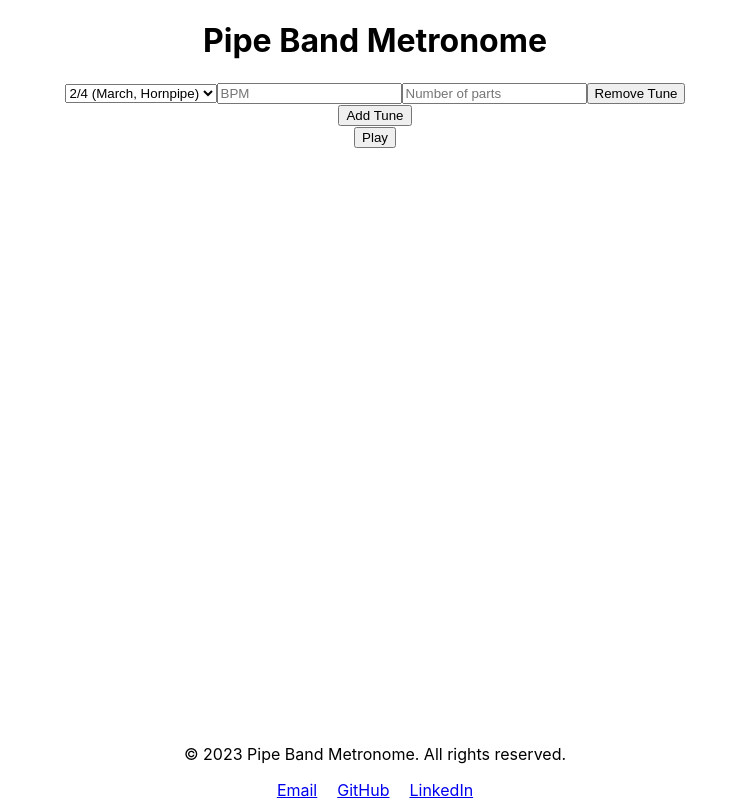
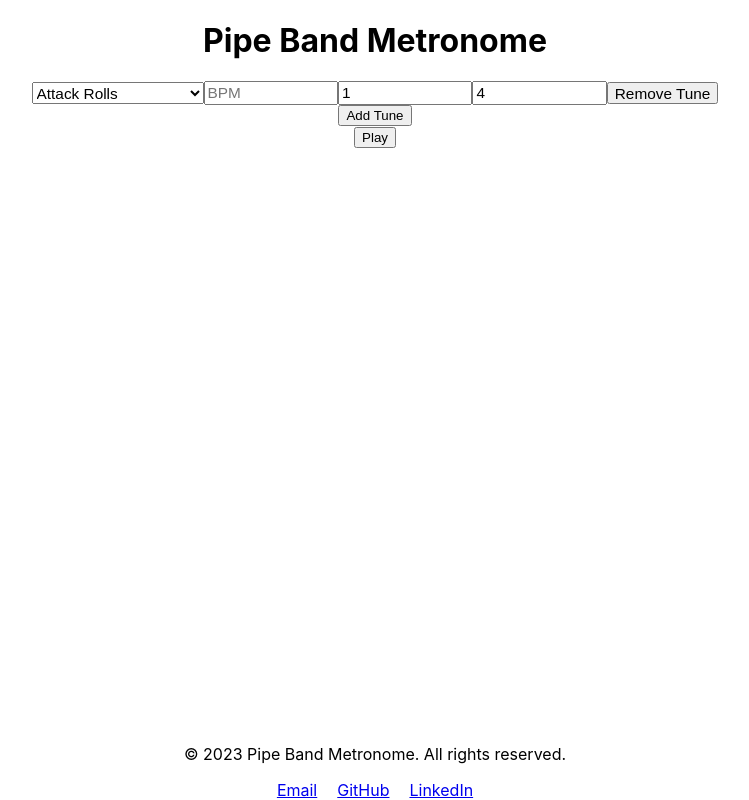
Before and after one commit to ChristianHirschey/Pipe-Band-Metronome, a React (Create React App) app: page / in a window 1280 px wide. Shown: the whole page, without its empty margins (265-1014 px from the left). Built offline with nearby package versions, Linux system fonts and the light colour scheme; no server answers.

Commit message:
Feat: Add transition boxes and attack roll option

```diff
--- a/src/App.css
+++ b/src/App.css
@@ -37,6 +37,32 @@ body {
   color: #61dafb;
 }
 
+.DropdownItem {
+  display: flex;
+  flex-direction: row;
+  justify-content: center;
+  align-items: center;
+  height: 1.75vw
+}
+
+.select {
+  font-size: 1.2vw;
+  height: 1.75vw;
+  box-sizing: border-box;
+}
+
+.text-box {
+  max-width: 10.5vw;
+  font-size: 1.2vw;
+  box-sizing: border-box;
+}
+
+.button {
+  font-size: 1.2vw;
+  height: 1.75vw;
+  box-sizing: border-box;
+}
+
 .Footer {
   text-align: center;
   margin-top: auto;
@@ -47,12 +73,3 @@ body {
   justify-content: center;
   gap: 20px;
 }
-
-@keyframes App-logo-spin {
-  from {
-    transform: rotate(0deg);
-  }
-  to {
-    transform: rotate(360deg);
-  }
-}
--- a/src/App.js
+++ b/src/App.js
@@ -3,11 +3,11 @@ import './App.css';
 import MetronomePlayer from './MetronomePLayer';
 
 function App() {
-  const [dropdowns, setDropdowns] = useState([{ id: 1, timeSignature: '2-4', bpm: null, parts: null }]);
+  const [dropdowns, setDropdowns] = useState([{ id: 1, timeSignature: 'rolls', bpm: null, parts: 1, transition: 4 }]);
 
   const addDropdown = () => {
     const newId = dropdowns.length + 1;
-    setDropdowns([...dropdowns, { id: newId, timeSignature: '2-4', bpm: null, parts: null }]);
+    setDropdowns([...dropdowns, { id: newId, timeSignature: '2-4', bpm: null, parts: null, transition: null }]);
   };
 
   const removeDropdown = (id) => {
@@ -17,10 +17,6 @@ function App() {
 
   const handleDropdownChange = (id, field, value) => {
     setDropdowns(dropdowns.map(item => item.id === id ? { ...item, [field]: value } : item));
-  };
-
-  const handlePlayClick = () => {
-    MetronomePlayer.handlePlaySound();
   };
 
   return (
@@ -37,7 +33,9 @@ function App() {
               <select
                 value={dropdown.timeSignature}
                 onChange={(e) => handleDropdownChange(dropdown.id, 'timeSignature', e.target.value)}
+                className='select'
               >
+                <option value="rolls">Attack Rolls</option>
                 <option value="2-4">2/4 (March, Hornpipe)</option>
                 <option value="3-4">3/4 (March)</option>
                 <option value="4-4">4/4 (March)</option>
@@ -49,25 +47,35 @@ function App() {
                 <option value="2-2">2/2 Reel</option>
                 <option value="3-2">3/2 Reel</option>
               </select>
+              <div className='text-boxes'>
                 <input
                   type="number"
                   value={dropdown.bpm}
                   onChange={(e) => handleDropdownChange(dropdown.id, 'bpm', parseInt(e.target.value))}
                   placeholder="BPM"
+                  className='text-box'
                 />
                 <input
                   type="number"
                   value={dropdown.parts}
                   onChange={(e) => handleDropdownChange(dropdown.id, 'parts', parseInt(e.target.value))}
-                placeholder="Number of parts"
+                  placeholder="Number Parts"
+                  className='text-box'
                 />
-              <button onClick={() => removeDropdown(dropdown.id)}>Remove Tune</button>
+                <input
+                  type="number"
+                  value={dropdown.transition}
+                  onChange={(e) => handleDropdownChange(dropdown.id, 'transition', parseInt(e.target.value))}
+                  placeholder="Transition Beats"
+                  className='text-box'
+                />
+              </div>
+              <button className="button" onClick={() => removeDropdown(dropdown.id)}>Remove Tune</button>
             </div>
           ))}
         </div>
         <button onClick={addDropdown}>Add Tune</button>
         <MetronomePlayer dropdowns={dropdowns} />
-        <br />
       </main>
       <div className="Footer">
         <footer>
--- a/src/MetronomePLayer.js
+++ b/src/MetronomePLayer.js
@@ -1,12 +1,11 @@
-// MetronomePlayer.js
 import React from 'react';
 import useMetronome from './metronome';
+import doRolls from './App';
 
 const MetronomePlayer = ({ dropdowns }) => {
-  const playMetronome = useMetronome(dropdowns);
+  const playMetronome = useMetronome(dropdowns, doRolls);
 
   const handlePlaySound = () => {
-    // Your sound playing logic here
     playMetronome();
   };
 
--- a/src/index.js
+++ b/src/index.js
@@ -3,7 +3,6 @@ import ReactDOM from 'react-dom/client';
 import './index.css';
 import App from './App';
 import reportWebVitals from './reportWebVitals';
-import playMetronome from './metronome';
 
 const root = ReactDOM.createRoot(document.getElementById('root'));
 root.render(
--- a/src/metronome.js
+++ b/src/metronome.js
@@ -8,16 +8,21 @@ const useMetronome = (dropdowns) => {
   const playMetronome = async () => {
     for(let dropdown of dropdowns) {
       let len;
-        if(dropdown.timeSignature === '2-4') len = (dropdown.parts * 32) + 15;
-        else if(dropdown.timeSignature === '3-4') len = (dropdown.parts * 48) + 15;
-        else if(dropdown.timeSignature === '4-4') len = (dropdown.parts * 32) + 15;
-        else if(dropdown.timeSignature === '6-8') len = (dropdown.parts * 32) + 2;
-        else if(dropdown.timeSignature === '9-8') len = (dropdown.parts * 24) + 2;
-        else if(dropdown.timeSignature === '3slow') len = (dropdown.parts * 24) - 3;
-        else if(dropdown.timeSignature === '4slow') len = (dropdown.parts * 32) - 4;
-        else if(dropdown.timeSignature === '4str') len = (dropdown.parts * 32) + 1;
-        else if(dropdown.timeSignature === '2-2') len = (dropdown.parts * 16) + 1;
-        else if(dropdown.timeSignature === '3-2') len = (dropdown.parts * 24) + 1;
+
+      let trans = 0;
+      if(dropdown.transition != null) trans = dropdown.transition;
+
+      if(dropdown.timeSignature === 'rolls') len = (dropdown.parts * 8) + trans;
+      else if(dropdown.timeSignature === '2-4') len = (dropdown.parts * 32) + trans;
+      else if(dropdown.timeSignature === '3-4') len = (dropdown.parts * 48) + trans;
+      else if(dropdown.timeSignature === '4-4') len = (dropdown.parts * 32) + trans;
+      else if(dropdown.timeSignature === '6-8') len = (dropdown.parts * 32) + trans;
+      else if(dropdown.timeSignature === '9-8') len = (dropdown.parts * 24) + trans;
+      else if(dropdown.timeSignature === '3slow') len = (dropdown.parts * 24) + trans;
+      else if(dropdown.timeSignature === '4slow') len = (dropdown.parts * 32) + trans;
+      else if(dropdown.timeSignature === '4str') len = (dropdown.parts * 32) + trans;
+      else if(dropdown.timeSignature === '2-2') len = (dropdown.parts * 16) + trans;
+      else if(dropdown.timeSignature === '3-2') len = (dropdown.parts * 24) + trans;
 
       const beatDuration = 60000 / dropdown.bpm;
 
```
Also changed, not shown: package.json (+7 -3 lines), 2 other files (tests, documents, lock files or other folders). Lines whose indentation alone changed are shown as unchanged.
